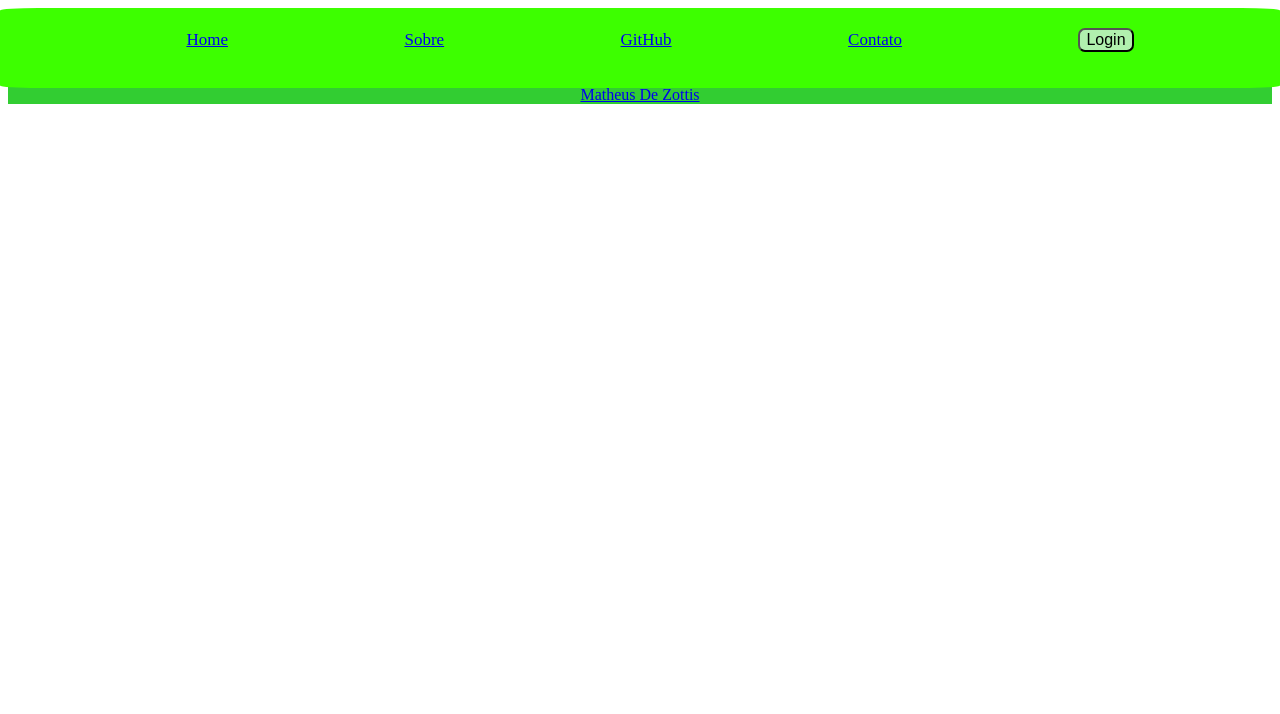
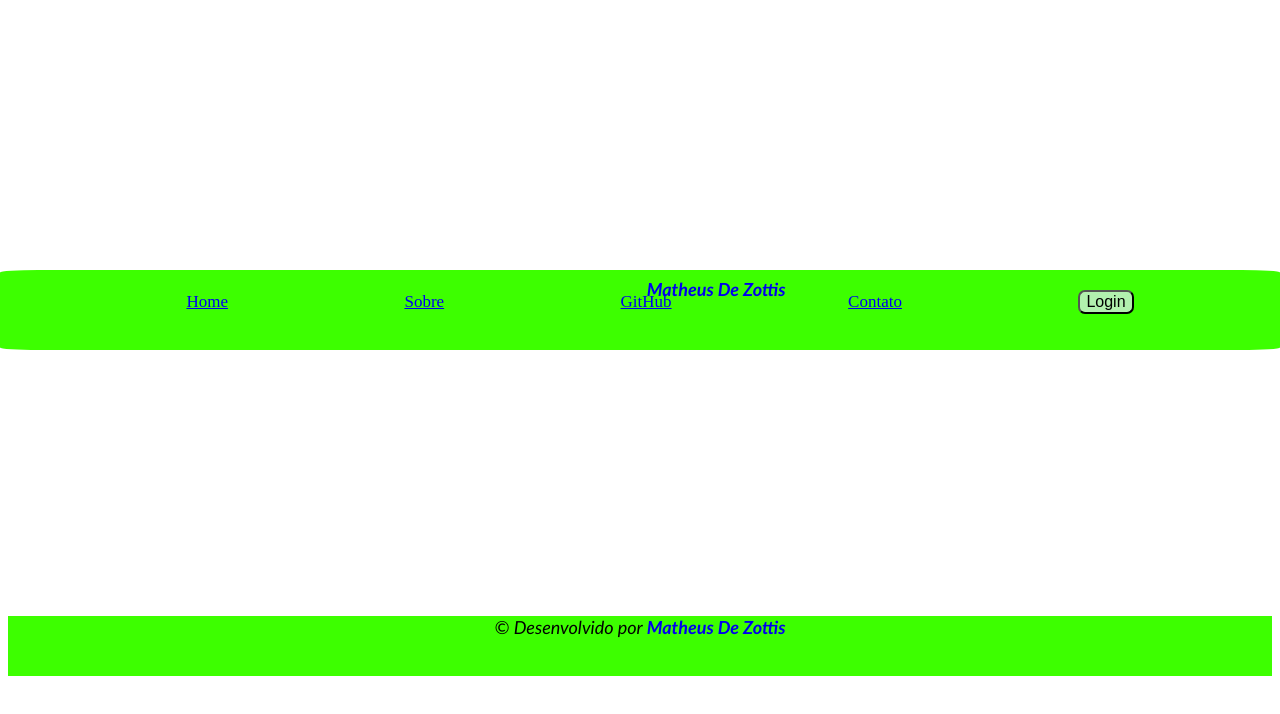
Before and after one commit to MatheusDeZottis/Projeto_vue, a Vue app: page /footer in a window 1280 px wide. Shown: the top 714 px of the page. Built offline with nearby package versions, Linux system fonts and the light colour scheme.

Commit message:
Ajuste de estilo no footer para prevenir sobreposição de elementos e adição de animação aos link

```diff
--- a/src/components/Footer.vue
+++ b/src/components/Footer.vue
@@ -2,8 +2,8 @@
 
     <footer>
         <div class="Rodape">
-         <p>&copy; Desenvolvido por
-        <nav>
+         <p id="text_rodape">&copy; Desenvolvido por
+        <nav id="link_footer">
              <a href="https://github.com/MatheusDeZottis" target="_blank">Matheus De Zottis</a>
         </nav>
         </p>
@@ -18,10 +18,63 @@
 
 .Rodape {
     width: 100%;
+    height: 60px;
+    margin-top: 22%;
+    margin-bottom: 2%;
+    margin-left: 0%;
+    margin-left: 0%;
     text-align: center;
-    background-color:  rgb(50,205,50) ;
+    background-color: #3dff00;
+    display: block;
+
 
 }
+
+
+a {
+    text-decoration: none;
+}
+
+#text_rodape {
+    color: black;
+    font-style: italic;
+    font-size: large;
+    font-family: 'Gill Sans', 'Gill Sans MT', Calibri, 'Trebuchet MS', sans-serif;
+    text-decoration: dashed;
+
+}
+
+#link_footer {
+    position: relative;
+    display: inline-block;
+    color: #000000;
+    text-decoration: none;
+    font-size: 18px;
+    font-weight: bold;
+    transition: color 0.3s ease;
+
+}
+
+#link_footer::after {
+    content: '';
+    position: absolute;
+    width: 0;
+    height: 2px;
+    bottom: 0;
+    left: 0;
+    background-color: #ff3300;
+    transition: width 0.3s ease;
+
+}
+
+#link_footer:hover {
+    color: #0bff71;
+}
+
+#link_footer:hover::after {
+    width: 100%;
+}
+
 
 </style>
 
```
